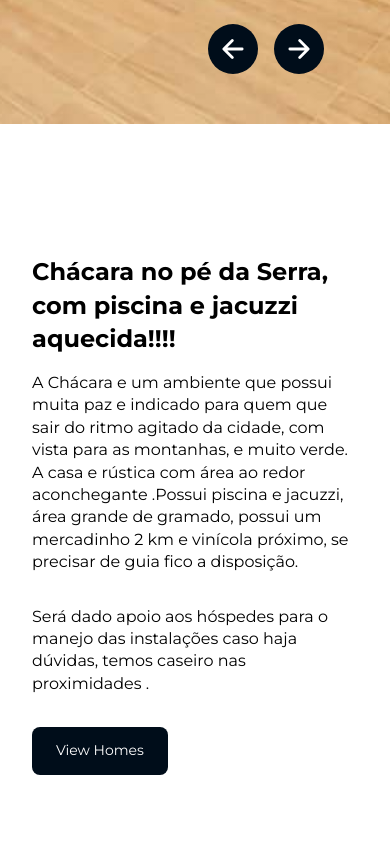
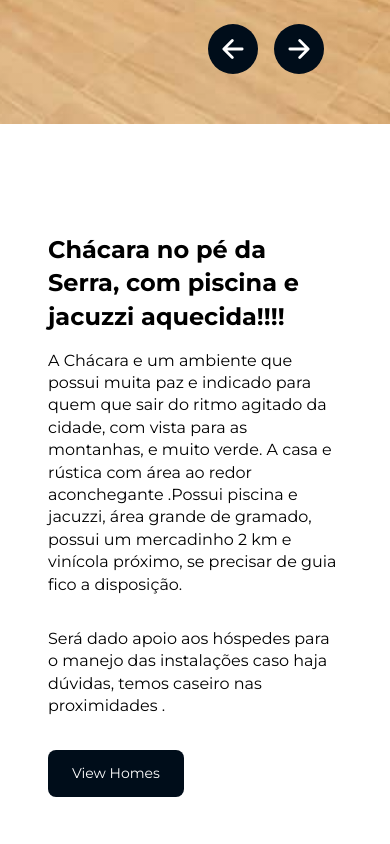
Before and after one commit to fabriciocunhauk/Projeto-chacara-colonia-malhada, a React (Create React App) app: page / in a window 390 px wide. Shown: the part 720-1564 px from the top of the page. Built offline with nearby package versions, Linux system fonts and the light colour scheme.

Commit message:
Info section responsiveness

```diff
--- a/src/components/hero.component/Hero.jsx
+++ b/src/components/hero.component/Hero.jsx
@@ -44,7 +44,6 @@ const Hero = ({ slides }) => {
         }
 
         setCurrent(current === length - 1 ? 0 : current + 1);
-        console.log(current);
     };
 
     const prevSlide = () => {
@@ -53,8 +52,6 @@ const Hero = ({ slides }) => {
         }
 
         setCurrent(current === 0 ? length - 1 : current - 1);
-        console.log(current);
-
     };
 
     if (!Array.isArray(slides) || slides.length <= 0) {
--- a/src/components/infoSection.component/info-section.styles.js
+++ b/src/components/infoSection.component/info-section.styles.js
@@ -2,16 +2,22 @@ import styled from 'styled-components';
 
 export const Section = styled.div`
     width: 100vw;
+    height: 100%;
 `;
 
 export const Container = styled.div`
-    padding: 1rem calc((100vw - 1300px) / 2);
+    padding: 3rem calc((100vw - 1300px) / 2);
     display: grid;
     grid-template-columns: 1fr 1fr;
-    grid-template-rows: 750px;
+    grid-template-rows: 1000px;
 
     @media screen and (max-width: 768px) {
         grid-template-columns: 1fr;
+    }
+
+    @media screen and (max-width: 1400px) {
+        padding: 1rem;
+        grid-template-rows: 750px;
     }
 `;
 
```
Also changed, not shown: 1 other file (tests, documents, lock files or other folders).
